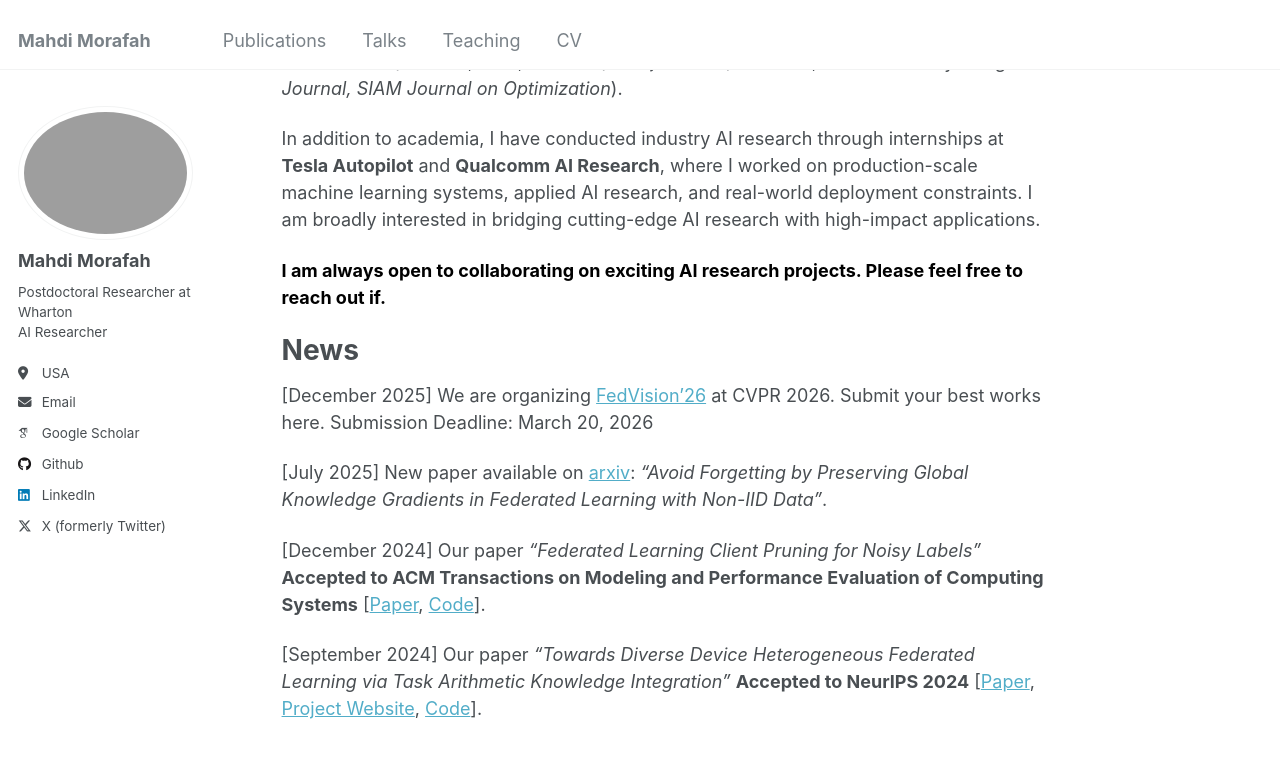
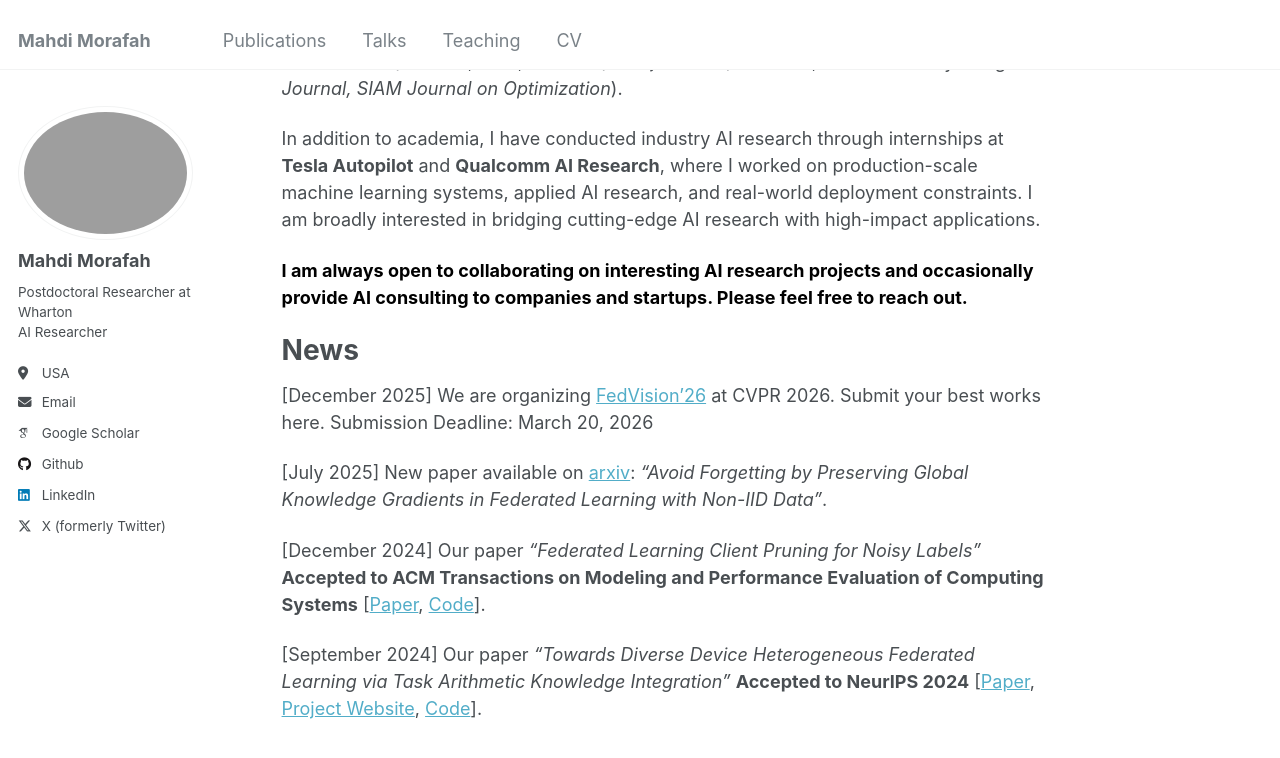
Before and after one commit to MMorafah/mmorafah, a Jekyll site: the page built from _pages/about.md, in a window 1280 px wide and 900 px high, scrolled down 443 px. Shown: the top 758 px of the window. Built offline with Jekyll 4.4.1, drawn with Linux system fonts in a browser that asks for light colours; some web fonts are replaced.

Commit message:
Update collaboration invitation in about page

```diff
--- a/_pages/about.md
+++ b/_pages/about.md
@@ -21,7 +21,7 @@ In addition to academia, I have conducted industry AI research through internshi
 
 <!-- <mark>**I am on the job market. Please contact me if there are potential openings and collaborations.**</mark> -->
 
-<span style="color: black;">**I am always open to collaborating on exciting AI research projects. Please feel free to reach out if.**</span>
+<span style="color: black;"><strong>I am always open to collaborating on interesting AI research projects and occasionally provide AI consulting to companies and startups. Please feel free to reach out.</strong></span>
 
 # News
 
```
